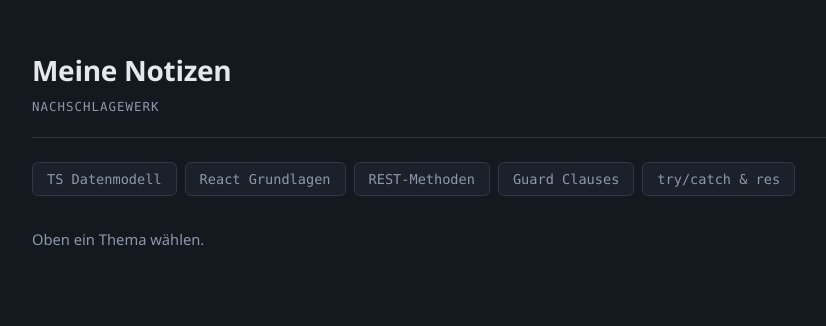
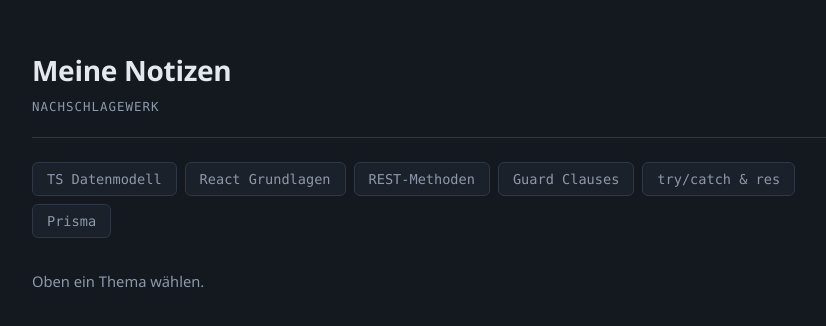
Before and after one commit to Alexander-Bartmann/lernen, a React (Vite) app in the folder notizen/: page / in a window 1280 px wide. Shown: the top 326 px of the page, without its empty margins (210-1036 px from the left). Built offline with nearby package versions, Linux system fonts and the light colour scheme.

Commit message:
Add new topic on Prisma with detailed entries and examples

```diff
--- a/notizen/src/data/topics.ts
+++ b/notizen/src/data/topics.ts
@@ -305,4 +305,72 @@ export const topics: Topic[] = [
       },
     ],
   },
+  {
+    id: "6",
+    title: "Prisma",
+    layout: "liste",
+    entries: [
+      {
+        label: "Was ist ein ORM",
+        description:
+          "Übersetzer zwischen TypeScript und SQL. Du schreibst Objekte, Prisma baut daraus SQL und gibt fertige JS-Objekte zurück.",
+      },
+      {
+        label: "Typsicherheit",
+        description:
+          "Prisma generiert Typen aus schema.prisma. Deshalb kennt VS Code deine Felder. Nach jeder Schema-Änderung: npx prisma generate.",
+      },
+      {
+        label: "Warum await",
+        description:
+          "Die DB liegt woanders, die Antwort kommt später. Ohne await hast du ein Promise statt der Daten — und promise.title ist undefined, ohne dass es meckert.",
+      },
+      {
+        label: "async ist Voraussetzung",
+        description:
+          "await geht nur in einer async-Funktion. Deshalb steht bei jeder Route async (req, res) =>.",
+      },
+      {
+        label: "where vs data",
+        description:
+          "where = suchen. data = schreiben. create braucht nur data, delete nur where, update beides.",
+      },
+      {
+        label: "findUnique vs findFirst",
+        description:
+          "findUnique nur über eindeutige Felder (id, @unique) — dafür schneller durch Index. findFirst kann nach allem suchen und nimmt den ersten Treffer.",
+      },
+      {
+        label: "Nichts gefunden",
+        description:
+          "findMany gibt [], findUnique gibt null — beide werfen NICHT. update und delete werfen dagegen. Deshalb erst finden, prüfen, dann ändern.",
+      },
+      {
+        label: "Leeres Array ist kein 404",
+        description:
+          "Ein User ohne Tasks ist normal. [] zurückgeben, das Frontend zeigt den Empty State.",
+      },
+      {
+        label: "Warum erst findUnique",
+        description:
+          "Zwei Gründe: Ownership prüfen (sonst löscht jeder fremde Tasks) und richtiger Statuscode (direktes delete gäbe 500 statt 404).",
+      },
+      {
+        label: "create statt update",
+        description:
+          "Beim Anlegen gibt es noch keine ID — die vergibt die DB. Also kein where, nur data.",
+        code: "await prisma.task.create({ data: { title, userId } });",
+      },
+      {
+        label: "select und include",
+        description:
+          "select holt nur bestimmte Felder. include lädt verknüpfte Daten mit — ohne das kriegst du nur die categoryId, nicht die Kategorie.",
+      },
+      {
+        label: "Statuscodes",
+        description:
+          "POST antwortet 201 Created, GET/PATCH/PUT mit 200, DELETE ohne Body mit 204. 400 Eingabe falsch, 401 nicht eingeloggt, 404 nicht gefunden, 500 Serverfehler.",
+      },
+    ],
+  },
 ];
```
